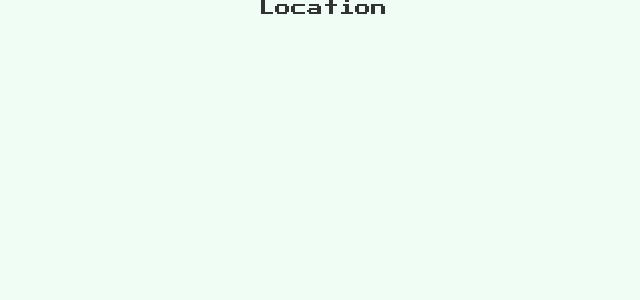
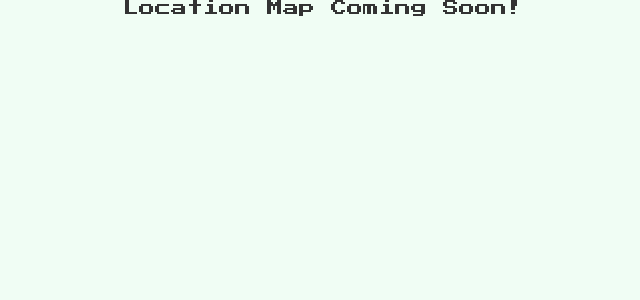
Before and after one commit to edisonzhu2006/EcoQuest, a React (Create React App) app in the folder frontend/: page /location in a window 1280 px wide. Shown: the top 300 px of the page, without its empty margins (317-957 px from the left). Built offline with nearby package versions, Linux system fonts and the light colour scheme.

Commit message:
FINAL PUSH

```diff
--- a/frontend/src/pages/Location.js
+++ b/frontend/src/pages/Location.js
@@ -5,7 +5,7 @@ const Navbar = () => {
 
   return (
     <>
-    Location
+    Location Map Coming Soon!
     </>
   );
 };
```
